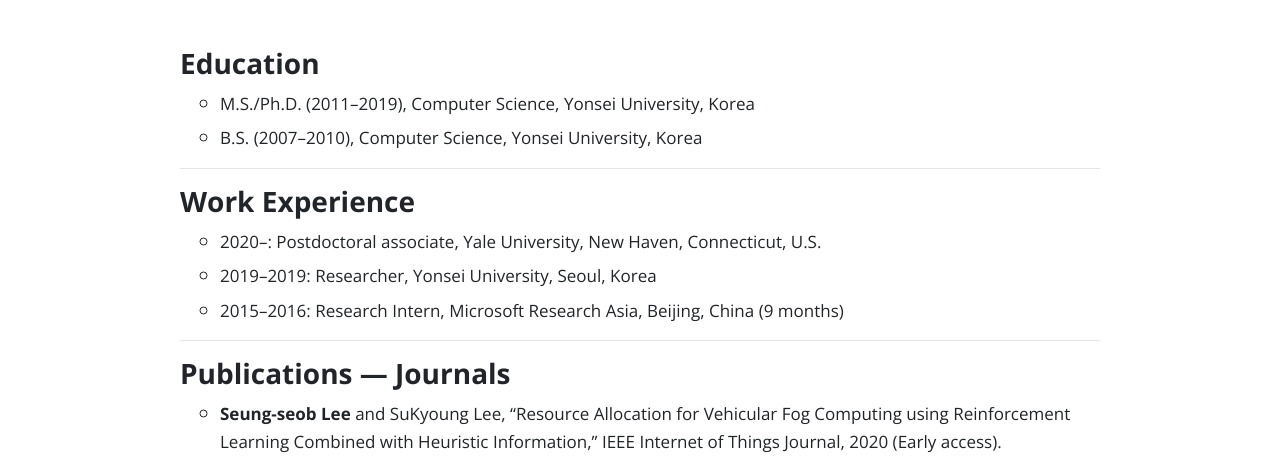
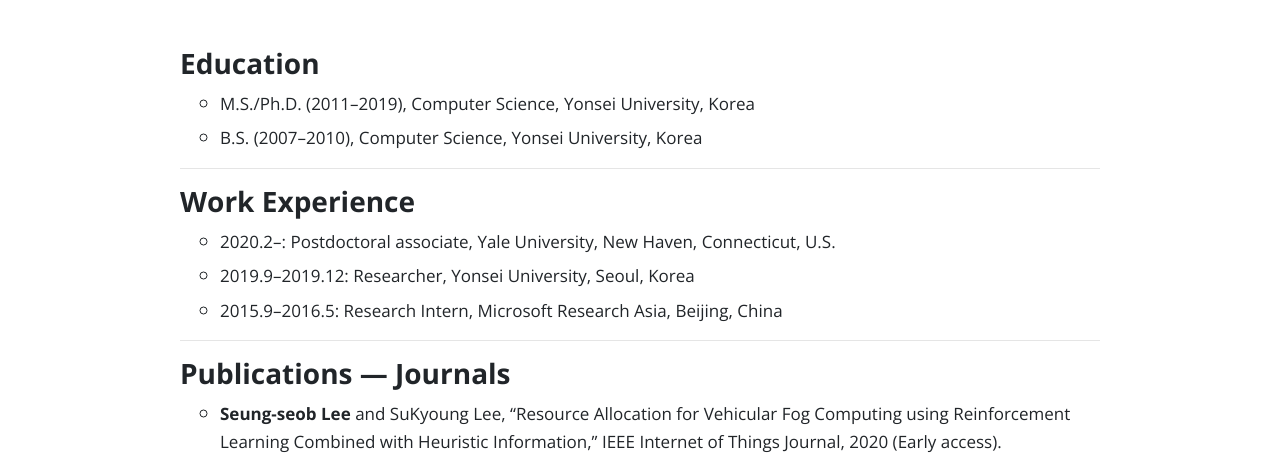
Before and after one commit to shsym/shsym.github.io, a website: page blog/about.html in a window 1280 px wide. Shown: the part 295-754 px from the top of the page. Drawn offline with nearby package versions, Linux system fonts and the light colour scheme; files whose address does not match are found by name.

Commit message:
Work experience

```diff
--- a/blog/about.html
+++ b/blog/about.html
@@ -77,9 +77,9 @@
 
         <h3>Work Experience</h3>
         <ul class="small_bullet">
-        <li><p>2020–: Postdoctoral associate, Yale University, New Haven, Connecticut, U.S.</p></li>
-        <li><p>2019–2019: Researcher, Yonsei University, Seoul, Korea</p></li>
-        <li><p>2015–2016: Research Intern, Microsoft Research Asia, Beijing, China (9 months)</p></li>
+        <li><p>2020.2–: Postdoctoral associate, Yale University, New Haven, Connecticut, U.S.</p></li>
+        <li><p>2019.9–2019.12: Researcher, Yonsei University, Seoul, Korea</p></li>
+        <li><p>2015.9–2016.5: Research Intern, Microsoft Research Asia, Beijing, China</p></li>
         </ul>
         <hr>
 
@@ -119,8 +119,8 @@
         </li>
         <li>
           <p><b>Seung-seob Lee</b>, SuKyoung Lee, Kyungsoo Kim, David Griffith, Nada Golmie,
-            “Optimal Deployment of Pico Base Stations in LTE-Advanced Heterogeneous Networks,” Computer Networks, vol. 72, pp. 127 – 139, Oct.
-            2014.</p>
+            “Optimal Deployment of Pico Base Stations in LTE-Advanced Heterogeneous Networks,”
+            Computer Networks, vol. 72, pp. 127 – 139, Oct. 2014.</p>
         </li>
         <li>
           <p><b>Seung-seob Lee</b> and SuKyoung Lee, “User-Centric Offloading to WLAN in WLAN/3G Vehicular Networks,”
```
